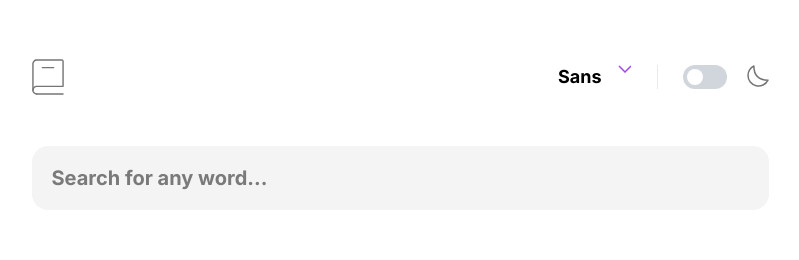
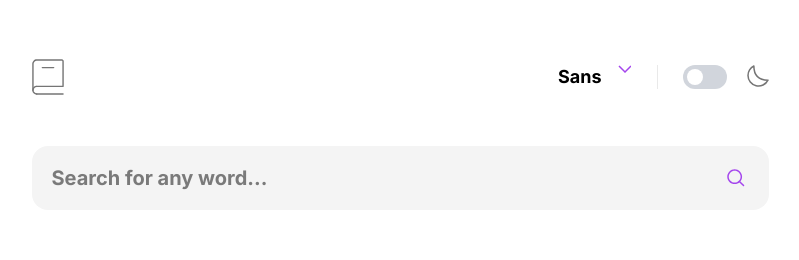
Before and after one commit to JHughesSUTA/dictionary-app, a React (Vite) app: page / in a window 1280 px wide. Shown: the top 260 px of the page, without its empty margins (240-1039 px from the left). Built offline with nearby package versions, Linux system fonts and the light colour scheme.

Commit message:
accessibility updates for search, add button

```diff
--- a/src/components/FontSelectMenu.tsx
+++ b/src/components/FontSelectMenu.tsx
@@ -103,7 +103,7 @@ const FontSelectMenu = ({
   return (
     <div
       ref={dropdownRef}
-      className={`absolute w-[183px] h-[152px] p-6 rounded-2xl right-0 bottom-[-162px] bg-white dark:bg-black shadow-[0_5px_30px_0_rgba(0,0,0,0.1)] dark:shadow-[0_5px_30px_0_rgba(164,69,237,1)] ${
+      className={`absolute z-1 w-[183px] h-[152px] p-6 rounded-2xl right-0 bottom-[-162px] bg-white dark:bg-black shadow-[0_5px_30px_0_rgba(0,0,0,0.1)] dark:shadow-[0_5px_30px_0_rgba(164,69,237,1)] ${
         !showFontSelect && "hidden"
       }`}
       role="listbox"
--- a/src/components/Search.tsx
+++ b/src/components/Search.tsx
@@ -1,6 +1,7 @@
 import { useState } from "react";
-import type { ChangeEvent, KeyboardEvent } from "react";
+import type { ChangeEvent, FormEvent } from "react";
 import type { DictionaryResult, Meaning } from "../types";
+import SearchIcon from "./icons/SearchIcon";
 
 type SearchProps = {
   setResult: (result: DictionaryResult) => void;
@@ -31,15 +32,15 @@ const Search = ({ setResult, setMeanings, setLoading }: SearchProps) => {
     setSearchTerm(e.target.value);
   };
 
-  const handleKeyDown = (e: KeyboardEvent<HTMLInputElement>) => {
-    if (e.key === "Enter") {
+  const handleFormSubmit = (e: FormEvent<HTMLFormElement>) => {
+    e.preventDefault();
     fetchTerm(searchTerm);
     setSearchTerm("");
-    }
   };
 
   return (
-    <div className="mt-6 md:mt-[50px]">
+    <form onSubmit={handleFormSubmit} role="search">
+      <div className="mt-6 md:mt-[50px] relative" role="search">
         <input
           id="search"
           className="font-bold bg-gray-100 dark:bg-gray-800 border-gray-100 w-full h-12 rounded-2xl pl-5 md:h-16 md:text-heading-s"
@@ -47,9 +48,20 @@ const Search = ({ setResult, setMeanings, setLoading }: SearchProps) => {
           placeholder="Search for any word..."
           value={searchTerm}
           onChange={handleInputChange}
-        onKeyDown={handleKeyDown}
+          role="searchbox"
+          aria-label="Search for word definitions"
+          aria-describedby="search-button"
         />
+        <button
+          id="search-button"
+          className="absolute inset-y-0 right-0 cursor-pointer px-4 md:px-6"
+          type="submit"
+          aria-label="Search"
+        >
+          <SearchIcon aria-hidden="true" />
+        </button>
       </div>
+    </form>
   );
 };
 
```
Lines whose indentation alone changed are shown as unchanged.
